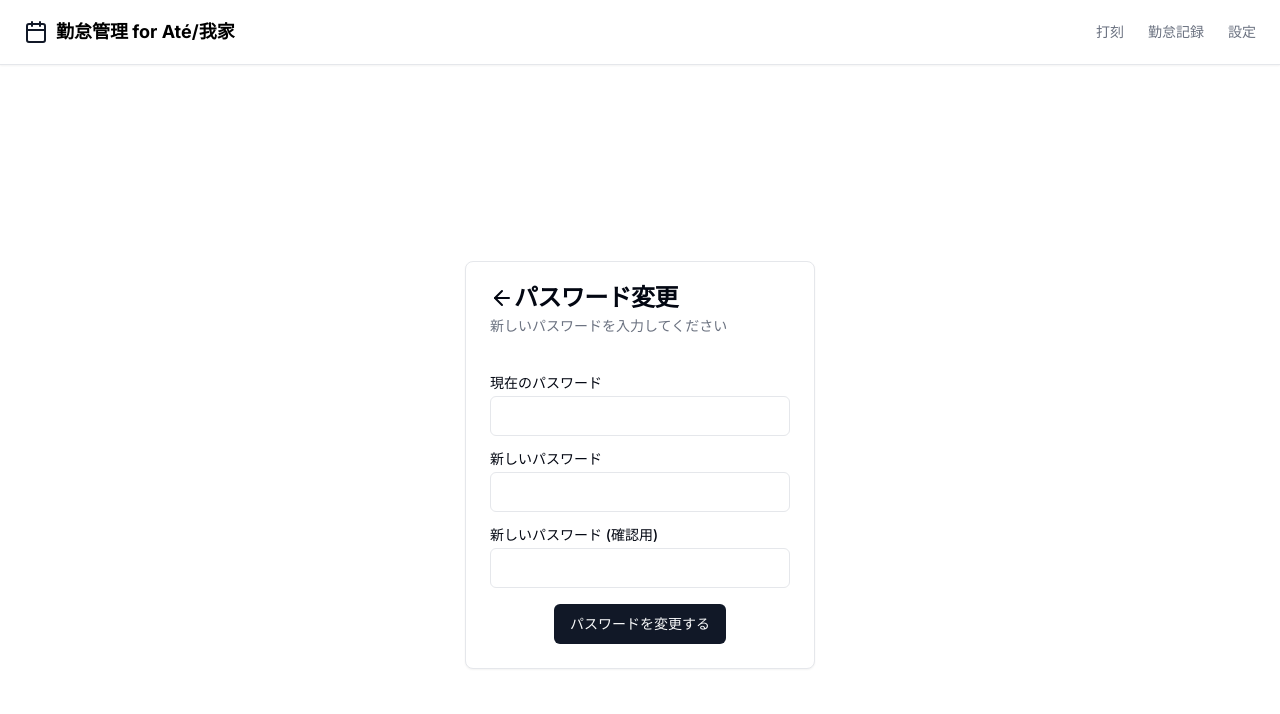
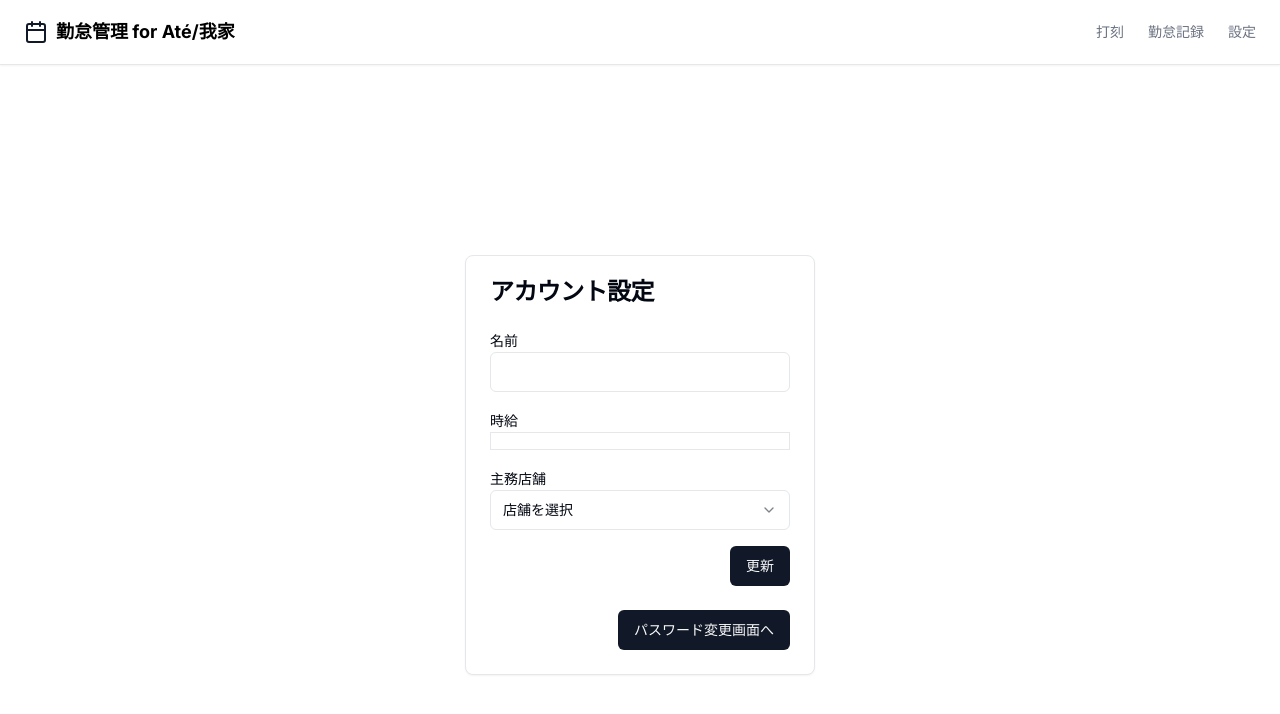
Before and after one commit to techyoichiro/jobreco-app, a Next.js app: page /setting in a window 1280 px wide. Shown: the top 714 px of the page. Built offline with nearby package versions, Linux system fonts and the light colour scheme.

Commit message:
設定画面追加

```diff
--- a/app/attendance/page.tsx
+++ b/app/attendance/page.tsx
@@ -8,6 +8,7 @@ import { Card, CardContent, CardHeader, CardTitle, CardFooter } from "@/componen
 import { Select, SelectContent, SelectItem, SelectTrigger, SelectValue } from "@/components/ui/select";
 import { Label } from "@/components/ui/label";
 import { API_URL } from '@/const/const';
+import { useRouter } from 'next/navigation';
 
 const statusMap: Record<number, string> = {
   0: '未出勤',
@@ -35,6 +36,7 @@ const AttendanceScreen: React.FC = () => {
   const [userName, setUserName] = useState<string | null>(null);
   const [statusID, setStatusID] = useState<number>(0);
   const [errorMessage, setErrorMessage] = useState<string | null>(null);
+  const [storedCompetentID, setCompetentID] = useState<number>(0);
 
   useEffect(() => {
     const timer = setInterval(() => {
@@ -43,12 +45,19 @@ const AttendanceScreen: React.FC = () => {
 
     const userName = localStorage.getItem('userName');
     const storedStatusID = localStorage.getItem('statusID');
+    const storedCompetentID = localStorage.getItem('competentID');
 
     setUserName(userName);
 
     if (storedStatusID) {
       const id = parseInt(storedStatusID, 10);
       setStatusID(id);
+    }
+    if (storedCompetentID) {
+      // location も更新する
+      setLocation(storedCompetentID);
+      const id = parseInt(storedCompetentID, 10);
+      setCompetentID(id);
     }
 
     return () => clearInterval(timer);
@@ -64,6 +73,7 @@ const AttendanceScreen: React.FC = () => {
     const storeName = storeMap[storeID]; // 店舗名を取得
     const stampValue = stampMap[Stamp]
     const isConfirmed = window.confirm(`${storeName}${stampValue}`);
+    const router = useRouter();
 
     if (!isConfirmed) {
       return;
@@ -78,6 +88,7 @@ const AttendanceScreen: React.FC = () => {
         const { data } = response;
         setStatusID(data.statusID);
         localStorage.setItem('statusID', data.statusID.toString());
+        router.push('/');
       }
     } catch (error) {
       console.error('Error updating status:', error);
--- a/app/setting/page.tsx
+++ b/app/setting/page.tsx
@@ -1,36 +1,60 @@
 'use client';
 
-import React, { useState } from 'react';
+import React, { useState, useEffect } from 'react';
 import axios from 'axios';
-import { ArrowLeft } from 'lucide-react';
 import { useRouter } from 'next/navigation';
-import { Card, CardContent, CardDescription, CardHeader, CardTitle } from '@/components/ui/card';
+import { Card, CardContent, CardHeader, CardTitle, CardFooter } from '@/components/ui/card';
 import { Input } from '@/components/ui/input';
 import { Button } from '@/components/ui/button';
 import { Label } from '@/components/ui/label';
+import { Select, SelectContent, SelectItem, SelectTrigger, SelectValue } from '@/components/ui/select';
 import { API_URL } from '@/const/const';
 
-const ChangePassword: React.FC = () => {
-  const [currentPassword, setCurrentPassword] = useState('');
-  const [newPassword, setNewPassword] = useState('');
-  const [confirmNewPassword, setConfirmNewPassword] = useState('');
+const storeMap: Record<number, string> = {
+  1: '我家',
+  2: 'Ate',
+};
+
+const AccountSettings: React.FC = () => {
+  const [userName, setUserName] = useState('');
+  const [roleID, setRoleID] = useState(0);
+  const [hourlyPay, setHourlyPay] = useState('');
+  const [hourlyPayError, setHourlyPayError] = useState('');
+  // competentID は文字列として管理。localStorage から取得した値がそのままセットされる
+  const [competentID, setCompetentID] = useState('');
   const router = useRouter();
 
-  const handleChangePassword = async (e: React.FormEvent) => {
+  useEffect(() => {
+    const storedUserName = localStorage.getItem('userName') || '';
+    const storedRoleID = localStorage.getItem('roleID') || '0';
+    const storedHourlyPay = localStorage.getItem('hourlyPay') || '';
+    const storedCompetentID = localStorage.getItem('competentID') || '';
+
+    setUserName(storedUserName);
+    setRoleID(parseInt(storedRoleID, 10));
+    setHourlyPay(storedHourlyPay);
+    setCompetentID(storedCompetentID);
+  }, []);
+
+  const handleUpdateAccount = async (e: React.FormEvent) => {
     e.preventDefault();
 
-    if (newPassword !== confirmNewPassword) {
-      alert('新しいパスワードが一致していません');
+    if (roleID === 2) {
+      if (hourlyPay === '' || isNaN(Number(hourlyPay))) {
+        setHourlyPayError('時給は数字を入力してください');
         return;
       }
+    }
+    setHourlyPayError('');
 
     try {
       const response = await axios.post(
-        `${API_URL}/auth/change-password`,
+        `${API_URL}/auth/update`,
         {
-          employee_id: parseInt(localStorage.getItem('empID') || "0", 10),
-          current_password: currentPassword,
-          new_password: newPassword,
+          employee_id: localStorage.getItem('empID'),
+          user_name: userName,
+          hourly_pay: hourlyPay,
+          competent_id: competentID,
         },
         {
           headers: {
@@ -41,10 +65,12 @@ const ChangePassword: React.FC = () => {
       );
 
       if (response.status === 200) {
-        alert('パスワードが正常に変更されました');
-        router.push('/'); // パスワード変更後にリダイレクトするページ
+        alert('アカウントが正常に更新されました');
+        localStorage.setItem('userName', userName);
+        localStorage.setItem('hourlyPay', hourlyPay);
+        localStorage.setItem('competentID', competentID);
       } else {
-        alert('パスワード変更に失敗しました: ' + response.data.error);
+        alert('アカウント更新に失敗しました: ' + response.data.error);
       }
     } catch (error) {
       if (axios.isAxiosError(error)) {
@@ -65,55 +91,69 @@ const ChangePassword: React.FC = () => {
     <div className="min-h-screen flex items-center justify-center p-4">
       <Card className="w-[350px]">
         <CardHeader>
-          <div className="flex">
-            <ArrowLeft
-              className="w-6 h-6 text-gray-600 cursor-pointer"
-              onClick={() => router.back()}
-            />
-            <CardTitle className="items-center">パスワード変更</CardTitle>
-          </div>
-          <CardDescription>新しいパスワードを入力してください</CardDescription>
+          <CardTitle>アカウント設定</CardTitle>
         </CardHeader>
         <CardContent>
-          <form className="space-y-4 flex flex-col items-center mt-4" onSubmit={handleChangePassword}>
-            <div className="grid w-full items-center gap-4">
-              <div className="flex flex-col space-y-1.5">
-                <Label htmlFor="currentPassword">現在のパスワード</Label>
+          <form className="space-y-4" onSubmit={handleUpdateAccount}>
+            {/* 名前 */}
+            <div>
+              <Label htmlFor="userName">名前</Label>
               <Input
-                  id="currentPassword"
-                  type="password"
-                  value={currentPassword}
-                  onChange={(e) => setCurrentPassword(e.target.value)}
-                  required
+                id="userName"
+                type="text"
+                value={userName}
+                onChange={(e) => setUserName(e.target.value)}
               />
             </div>
-              <div className="flex flex-col space-y-1.5">
-                <Label htmlFor="newPassword">新しいパスワード</Label>
+            {/* 時給 */}
+            <div>
+              <Label htmlFor="hourlyPay">時給</Label>
+              {roleID === 2 ? (
+                <>
                   <Input
-                  id="newPassword"
-                  type="password"
-                  value={newPassword}
-                  onChange={(e) => setNewPassword(e.target.value)}
-                  required
+                    id="hourlyPay"
+                    type="text"
+                    value={hourlyPay}
+                    onChange={(e) => setHourlyPay(e.target.value)}
                   />
+                  {hourlyPayError && (
+                    <div className="text-red-500 text-sm mt-1">{hourlyPayError}</div>
+                  )}
+                </>
+              ) : (
+                <div className="p-2 border rounded">{hourlyPay}</div>
+              )}
             </div>
-              <div className="flex flex-col space-y-1.5">
-                <Label htmlFor="confirmNewPassword">新しいパスワード (確認用)</Label>
-                <Input
-                  id="confirmNewPassword"
-                  type="password"
-                  value={confirmNewPassword}
-                  onChange={(e) => setConfirmNewPassword(e.target.value)}
-                  required
-                />
+            {/* 主務店舗 */}
+            <div>
+              <Label htmlFor="competentID">主務店舗</Label>
+              <Select value={competentID} onValueChange={setCompetentID}>
+                <SelectTrigger id="competentID" className="w-full">
+                  <SelectValue placeholder="店舗を選択" />
+                </SelectTrigger>
+                <SelectContent>
+                  {Object.entries(storeMap).map(([key, value]) => (
+                    <SelectItem key={key} value={key}>
+                      {value}
+                    </SelectItem>
+                  ))}
+                </SelectContent>
+              </Select>
             </div>
+            {/* 更新ボタン */}
+            <div className="flex justify-end">
+              <Button type="submit">更新</Button>
             </div>
-            <Button type="submit">パスワードを変更する</Button>
           </form>
         </CardContent>
+        <CardFooter className="flex justify-end">
+          <Button onClick={() => router.push('/setting/password')}>
+            パスワード変更画面へ
+          </Button>
+        </CardFooter>
       </Card>
     </div>
   );
 };
 
-export default ChangePassword;
+export default AccountSettings;
--- /dev/null
+++ b/app/setting/password/page.tsx
@@ -0,0 +1,119 @@
+'use client';
+
+import React, { useState } from 'react';
+import axios from 'axios';
+import { ArrowLeft } from 'lucide-react';
+import { useRouter } from 'next/navigation';
+import { Card, CardContent, CardDescription, CardHeader, CardTitle } from '@/components/ui/card';
+import { Input } from '@/components/ui/input';
+import { Button } from '@/components/ui/button';
+import { Label } from '@/components/ui/label';
+import { API_URL } from '@/const/const';
+
+const ChangePassword: React.FC = () => {
+  const [currentPassword, setCurrentPassword] = useState('');
+  const [newPassword, setNewPassword] = useState('');
+  const [confirmNewPassword, setConfirmNewPassword] = useState('');
+  const router = useRouter();
+
+  const handleChangePassword = async (e: React.FormEvent) => {
+    e.preventDefault();
+
+    if (newPassword !== confirmNewPassword) {
+      alert('新しいパスワードが一致していません');
+      return;
+    }
+
+    try {
+      const response = await axios.post(
+        `${API_URL}/auth/change-password`,
+        {
+          employee_id: localStorage.getItem('empID'),
+          current_password: currentPassword,
+          new_password: newPassword,
+        },
+        {
+          headers: {
+            'Content-Type': 'application/json',
+          },
+          withCredentials: true,
+        }
+      );
+
+      if (response.status === 200) {
+        alert('パスワードが正常に変更されました');
+        router.push('/'); // パスワード変更後にリダイレクトするページ
+      } else {
+        alert('パスワード変更に失敗しました: ' + response.data.error);
+      }
+    } catch (error) {
+      if (axios.isAxiosError(error)) {
+        console.error('エラーが発生しました:', error);
+        if (error.response && error.response.data) {
+          alert('エラーが発生しました: ' + error.response.data.error);
+        } else {
+          alert('エラーが発生しました');
+        }
+      } else {
+        console.error('予期しないエラーが発生しました:', error);
+        alert('予期しないエラーが発生しました');
+      }
+    }
+  };
+
+  return (
+    <div className="min-h-screen flex items-center justify-center p-4">
+      <Card className="w-[350px]">
+        <CardHeader>
+          <div className="flex">
+            <ArrowLeft
+              className="w-6 h-6 text-gray-600 cursor-pointer"
+              onClick={() => router.back()}
+            />
+            <CardTitle className="items-center">パスワード変更</CardTitle>
+          </div>
+          <CardDescription>新しいパスワードを入力してください</CardDescription>
+        </CardHeader>
+        <CardContent>
+          <form className="space-y-4 flex flex-col items-center mt-4" onSubmit={handleChangePassword}>
+            <div className="grid w-full items-center gap-4">
+              <div className="flex flex-col space-y-1.5">
+                <Label htmlFor="currentPassword">現在のパスワード</Label>
+                <Input
+                  id="currentPassword"
+                  type="password"
+                  value={currentPassword}
+                  onChange={(e) => setCurrentPassword(e.target.value)}
+                  required
+                />
+              </div>
+              <div className="flex flex-col space-y-1.5">
+                <Label htmlFor="newPassword">新しいパスワード</Label>
+                <Input
+                  id="newPassword"
+                  type="password"
+                  value={newPassword}
+                  onChange={(e) => setNewPassword(e.target.value)}
+                  required
+                />
+              </div>
+              <div className="flex flex-col space-y-1.5">
+                <Label htmlFor="confirmNewPassword">新しいパスワード (確認用)</Label>
+                <Input
+                  id="confirmNewPassword"
+                  type="password"
+                  value={confirmNewPassword}
+                  onChange={(e) => setConfirmNewPassword(e.target.value)}
+                  required
+                />
+              </div>
+            </div>
+            <Button type="submit">パスワードを変更する</Button>
+          </form>
+        </CardContent>
+      </Card>
+    </div>
+  );
+};
+
+export default ChangePassword;
--- a/components/Login.tsx
+++ b/components/Login.tsx
@@ -62,6 +62,8 @@ export const Login: React.FC = () => {
         localStorage.setItem('userName', response.data.employee.Name);
         localStorage.setItem('statusID', response.data.status_id.toString());
         localStorage.setItem('roleID', response.data.employee.RoleID.toString());
+        localStorage.setItem('hourlyPay', response.data.employee.HourlyPay.toString());
+        localStorage.setItem('competentID', response.data.employee.CompetentID.toString());
         router.push('/attendance');
       } else {
         setError('ログインに失敗しました。入力情報を確認してください。');
--- a/const/const.ts
+++ b/const/const.ts
@@ -1 +1,2 @@
 export const API_URL = 'https://jobreco-api-njgi6c7muq-an.a.run.app';
+export const DEV_API_URL = 'http://localhost:8080';
```
Lines whose indentation alone changed are shown as unchanged.
